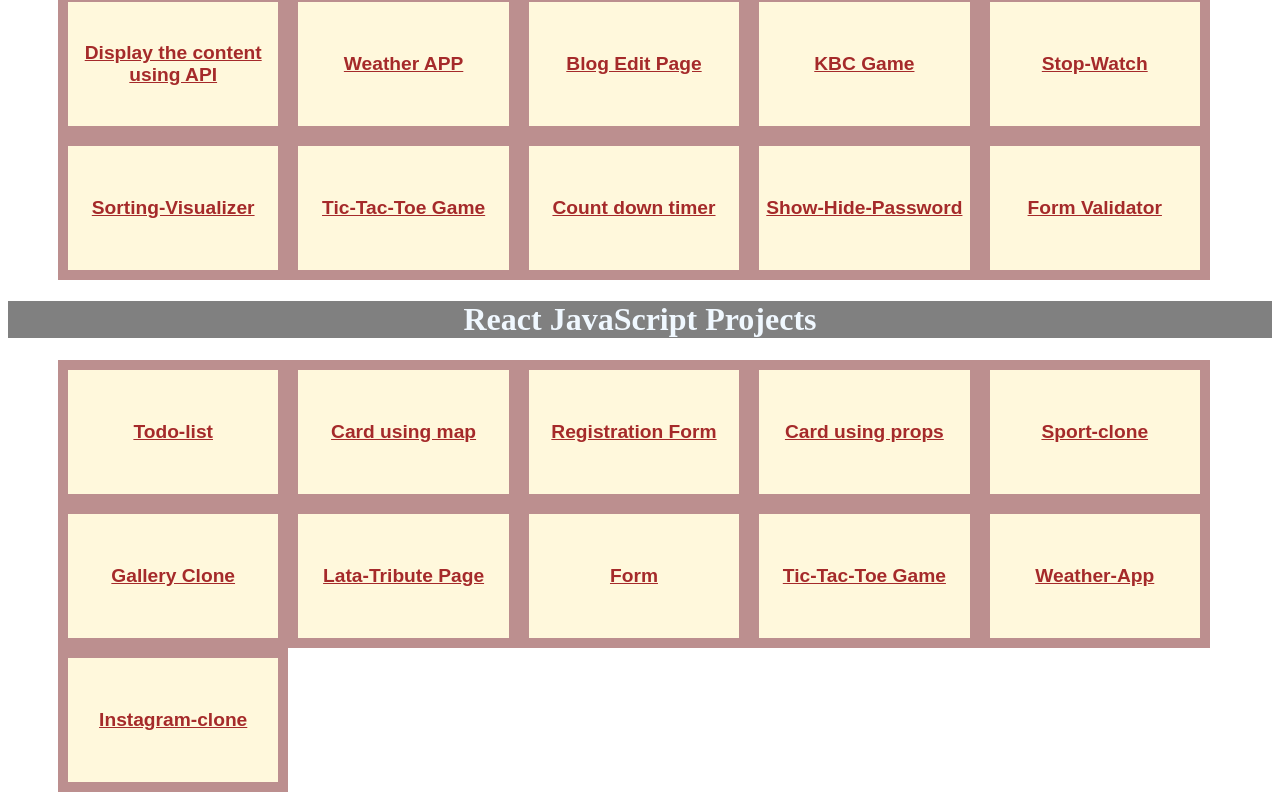
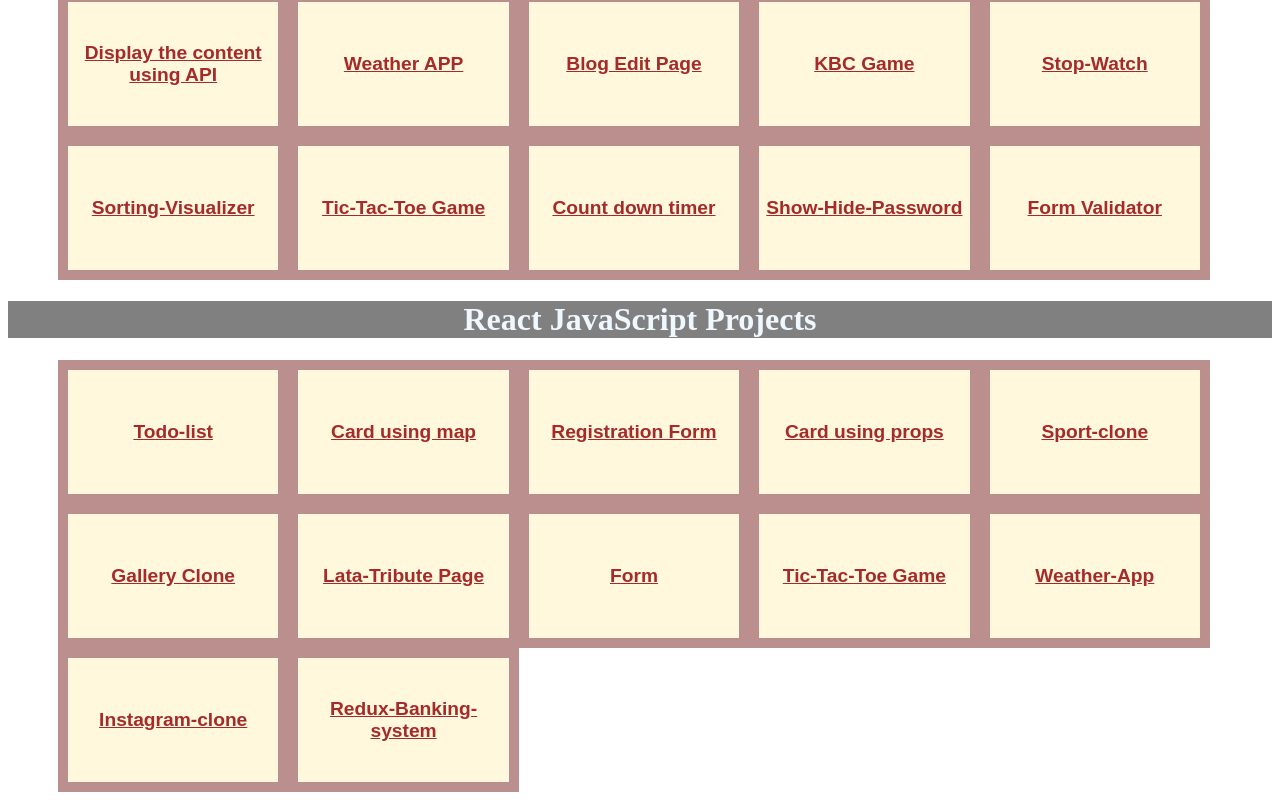
Before and after one commit to SHULBHIGUPTA/Shulbhi-Projects, a plain HTML site: page index.html in a window 1280 px wide. Shown: the part 888-1688 px from the top of the page. Drawn offline with Linux system fonts and the light colour scheme.

Commit message:
shulbhi project

```diff
--- a/index.html
+++ b/index.html
@@ -277,6 +277,11 @@
                     Instagram-clone
                 </a>
             </button>
+            <button>
+                <a href="https://react-banking-sytm.herokuapp.com/">
+                    Redux-Banking-system
+                </a>
+            </button>
         </li>
     </table>
 
```
